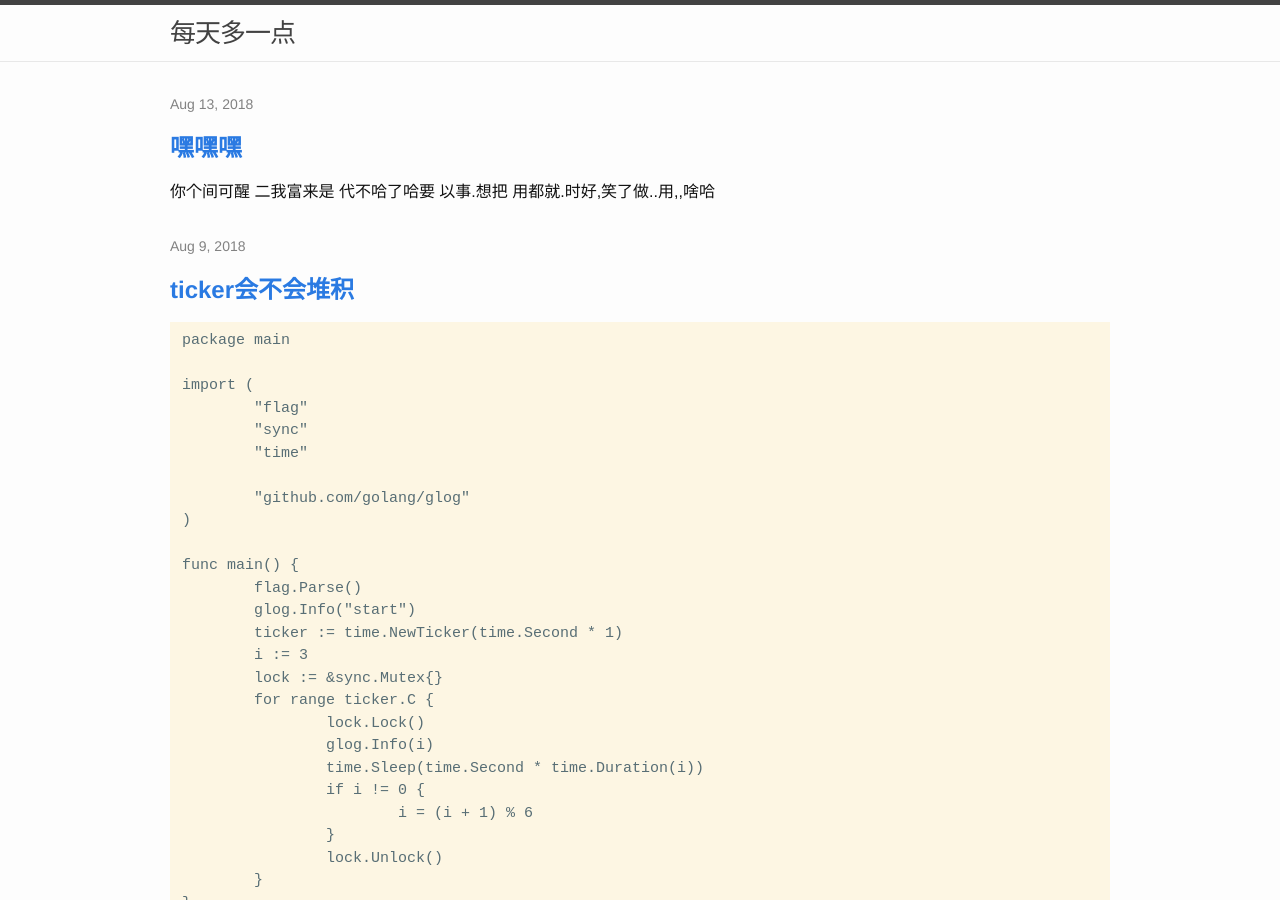
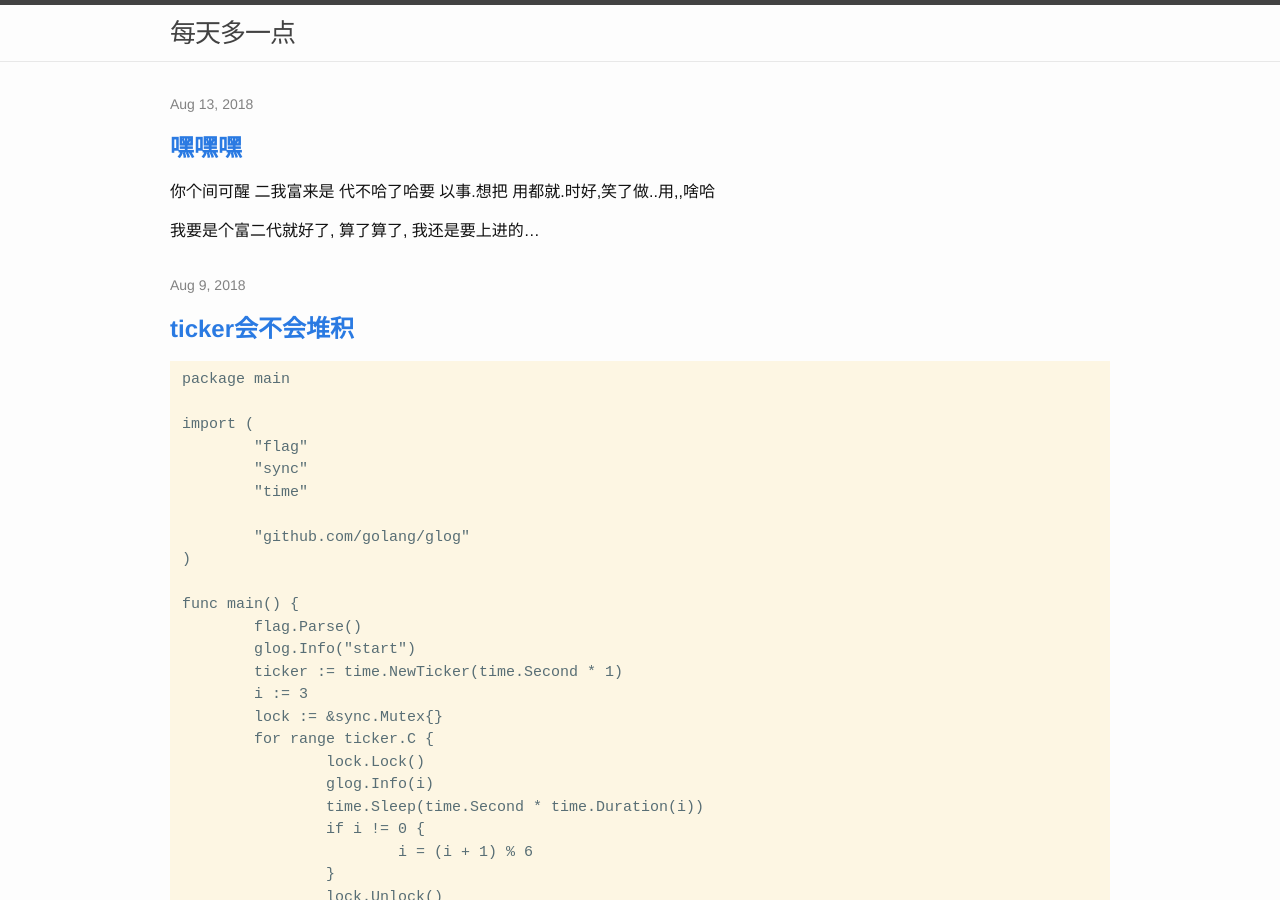
Before and after one commit to childe/gitcommit.today, a Jekyll site: the page built from index.html, in a window 1280 px wide and 900 px high. Built offline with Jekyll 4.4.1, drawn with Linux system fonts in a browser that asks for light colours; the list of posts is cut into pages by our own code.

Commit message:
modified:   _posts/2018-08-13-miss.md

```diff
--- a/_posts/2018-08-13-miss.md
+++ b/_posts/2018-08-13-miss.md
@@ -7,3 +7,5 @@ date: 2018-08-13T21:21:44+0800
 ---
 
 你个间可醒 二我富来是 代不哈了哈要 以事.想把 用都就.时好,笑了做..用,,啥哈
+
+我要是个富二代就好了, 算了算了, 我还是要上进的...
```
